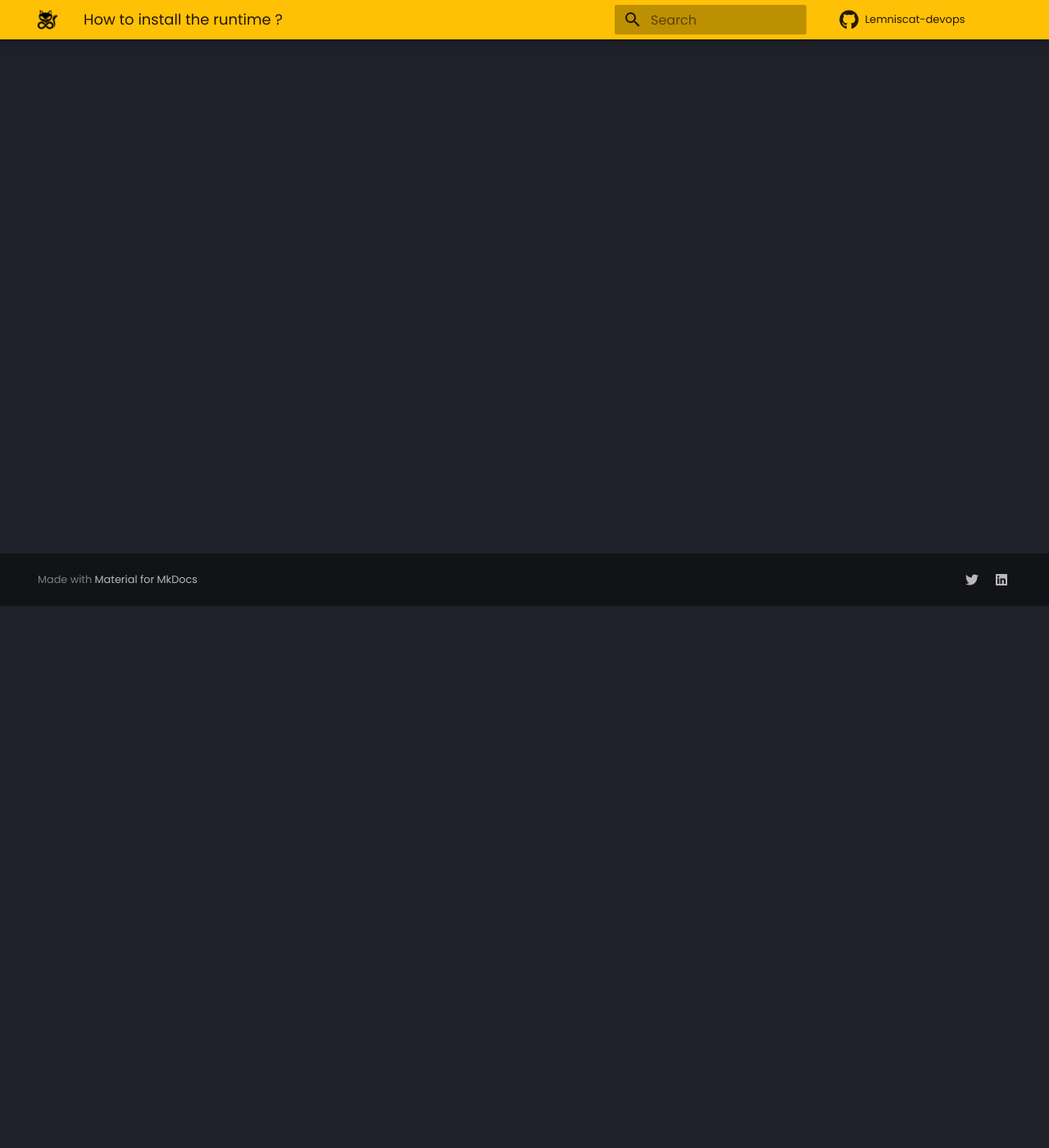
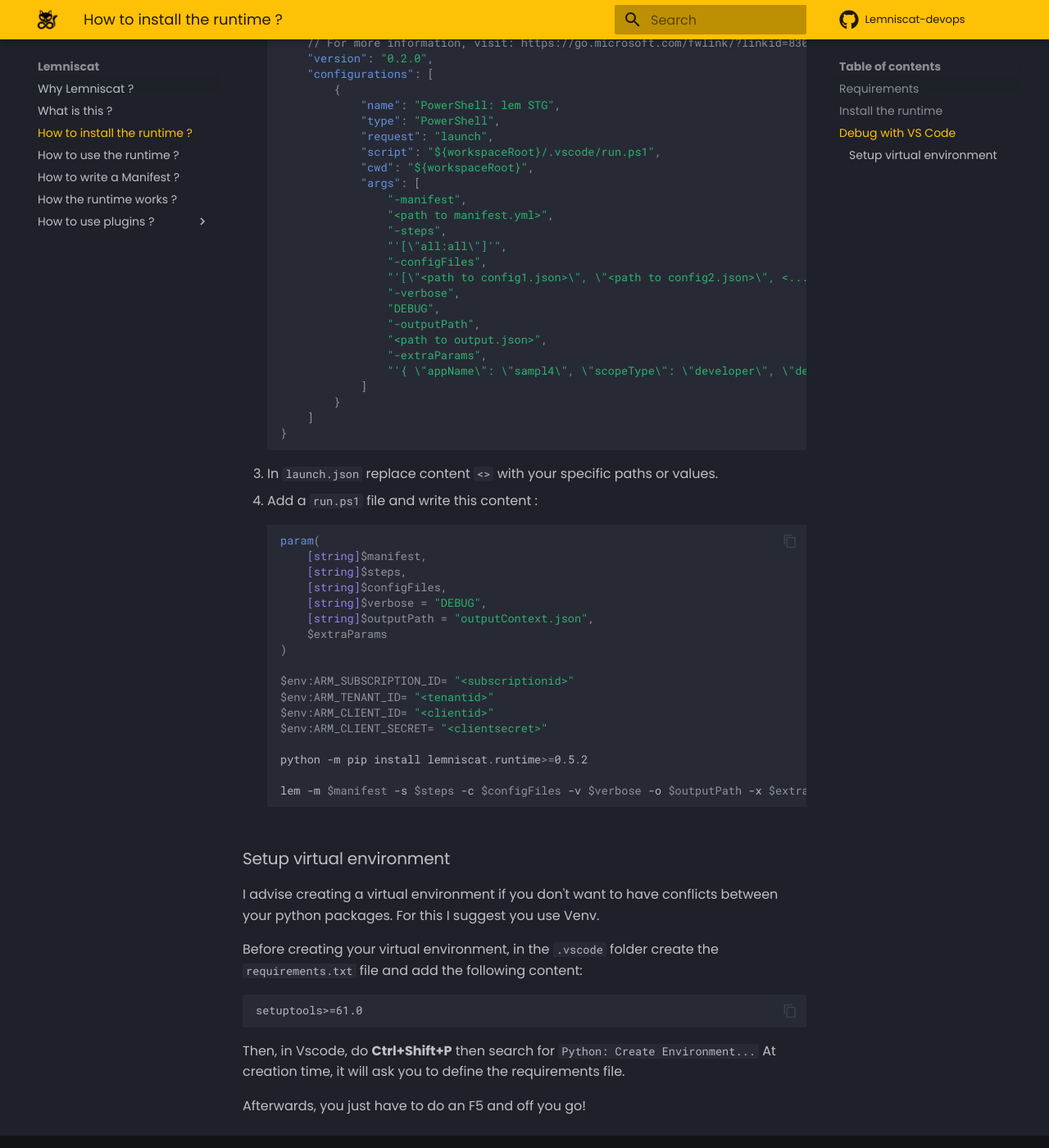
Before and after one commit to lemniscat-devops/doc, an MkDocs documentation site: the page built from doc/docs/setup.md, in a window 1280 px wide and 1400 px high, scrolled down 661 px. Shown: the whole window at 82% size. Built offline with MkDocs 1.6.1 and Material for MkDocs 9.7.7, drawn with Linux system fonts in a browser that asks for light colours; some of the changed text lies outside the part shown.

Commit message:
feat: add debug

````diff
--- a/doc/docs/setup.md
+++ b/doc/docs/setup.md
@@ -8,3 +8,78 @@
 ```bash
 pip install lemniscat-runtime
 ```
+
+## Debug with VS Code
+
+To debug your manifest with Visual Studio Code, you need to :
+
+1. At the root of your project create a folder `.vscode`
+2. Add a `launch.json` file and write this content :
+    ```json
+    {
+        // Use IntelliSense to learn about possible attributes.
+        // Hover to view descriptions of existing attributes.
+        // For more information, visit: https://go.microsoft.com/fwlink/?linkid=830387
+        "version": "0.2.0",
+        "configurations": [
+            {
+                "name": "PowerShell: lem STG",
+                "type": "PowerShell",
+                "request": "launch",
+                "script": "${workspaceRoot}/.vscode/run.ps1",
+                "cwd": "${workspaceRoot}",
+                "args": [
+                    "-manifest",
+                    "<path to manifest.yml>",
+                    "-steps",
+                    "'[\"all:all\"]'",
+                    "-configFiles",
+                    "'[\"<path to config1.json>\", \"<path to config2.json>\", <...>]'",
+                    "-verbose",
+                    "DEBUG",
+                    "-outputPath",
+                    "<path to output.json>",
+                    "-extraParams",
+                    "'{ \"appName\": \"sampl4\", \"scopeType\": \"developer\", \"developerEmail\": \"p.morisseau@groupeonepoint.com\", \"teamName\": \"\", \"instanceCode\": \"1\", <...> }'",
+                ]
+            }
+        ]
+    }
+    ```
+3. In `launch.json` replace content `<>` with your specific paths or values.
+4. Add a `run.ps1` file and write this content :
+    ```powershell
+    param(
+        [string]$manifest,
+        [string]$steps,
+        [string]$configFiles,
+        [string]$verbose = "DEBUG",
+        [string]$outputPath = "outputContext.json",
+        $extraParams
+    )
+
+    $env:ARM_SUBSCRIPTION_ID= "<subscriptionid>"
+    $env:ARM_TENANT_ID= "<tenantid>"
+    $env:ARM_CLIENT_ID= "<clientid>"
+    $env:ARM_CLIENT_SECRET= "<clientsecret>"
+
+    python -m pip install lemniscat.runtime>=0.5.2
+
+    lem -m $manifest -s $steps -c $configFiles -v $verbose -o $outputPath -x $extraParams
+    ```
+
+### Setup virtual environment
+
+I advise creating a virtual environment if you don't want to have conflicts between your python packages.
+For this I suggest you use Venv.
+
+Before creating your virtual environment, in the `.vscode` folder create the `requirements.txt` file and add the following content:
+```txt
+setuptools>=61.0
+```
+
+Then, in Vscode, do **Ctrl+Shift+P**
+then search for `Python: Create Environment...`
+At creation time, it will ask you to define the requirements file.
+
+Afterwards, you just have to do an F5 and off you go!
````
Also changed, not shown: doc/docs/runtime.md (+4 -4 lines), doc/docs/usage.md (+1 -1 lines), doc/docs/what.md (+4 -2 lines).
